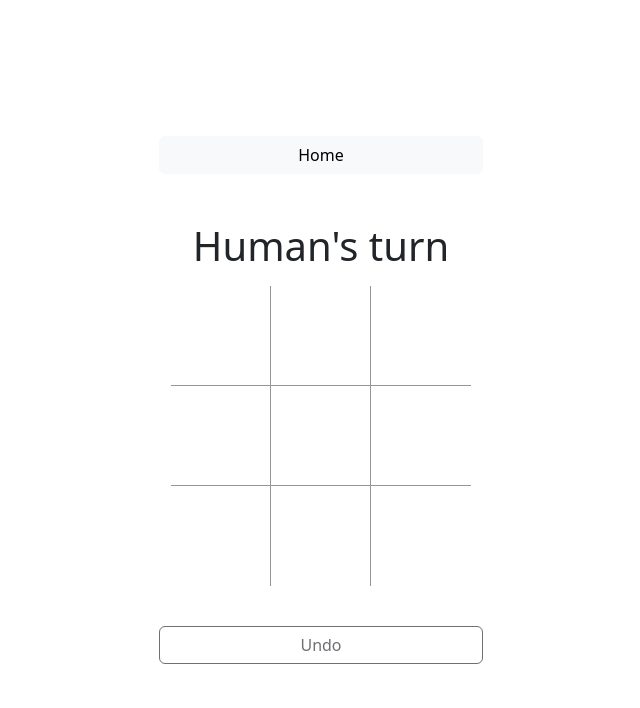
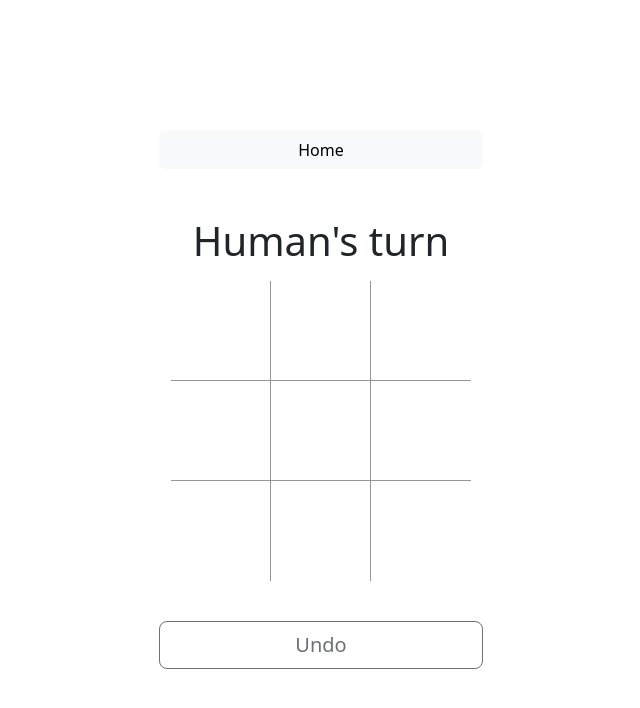
Before and after one commit to DFazekas/react_tic-toc-toe, a React (Create React App) app: page /single-player in a window 1280 px wide. Shown: the top 708 px of the page, without its empty margins (319-959 px from the left). Built offline with nearby package versions, Linux system fonts and the light colour scheme.

Commit message:
Increase undo btn size

```diff
--- a/src/App.tsx
+++ b/src/App.tsx
@@ -173,6 +173,7 @@ function App({ numPlayers = 1 }: { numPlayers: number }) {
         <Row>
           <BootstrapButton
             id='undo'
+            size='lg'
             variant={
               winner !== null
                 ? 'danger'
```
